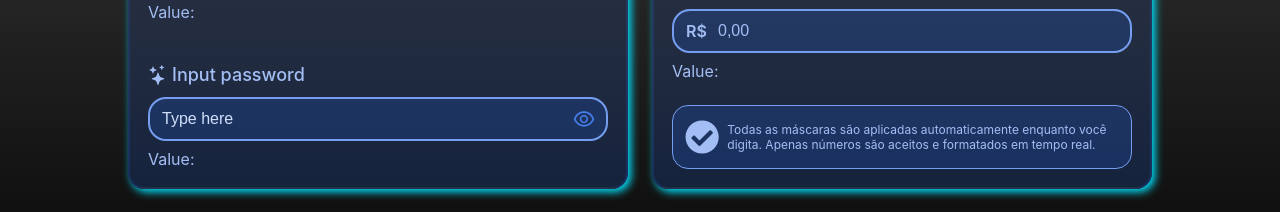
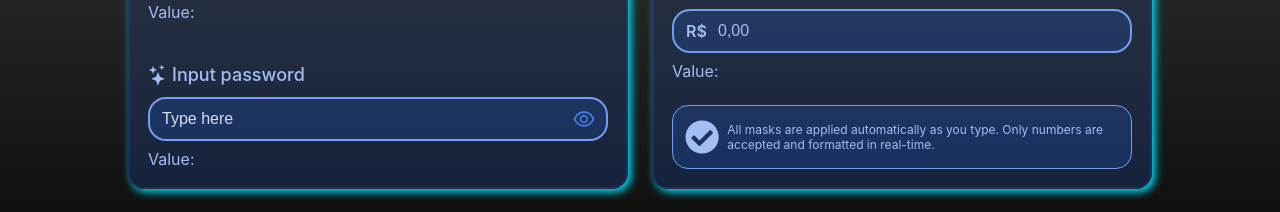
Before and after one commit to RNT13/Masked-components-page, a Next.js app: page / in a window 1280 px wide. Shown: the part 2020-2232 px from the top of the page. Built offline with nearby package versions, Linux system fonts and the light colour scheme; a web font is replaced by a local one.

Commit message:
Update: v 1.5.3 - Minor bug fix

```diff
--- a/package.json
+++ b/package.json
@@ -1,6 +1,6 @@
 {
   "name": "masked-components",
-  "version": "1.5.2",
+  "version": "1.5.3",
   "private": false,
   "scripts": {
     "dev": "next dev",
--- a/src/components/layout/footer/Footer.tsx
+++ b/src/components/layout/footer/Footer.tsx
@@ -41,7 +41,7 @@ const Footer = () => {
         <MButton className='greyButton' variant="ghost" size='sm' href='https://renato-s-dev-page.vercel.app/' >RNT-dev-page</MButton>
       </DivRow>
 
-      <p>&copy; {getCurrentYear()} RNT Projects. Todos os direitos reservados.</p>
+      <p>&copy; {getCurrentYear()} RNT Projects. All rights reserved.</p>
     </FooterContainer>
   )
 }
--- a/src/components/ui/InputSection/InputSection.tsx
+++ b/src/components/ui/InputSection/InputSection.tsx
@@ -131,7 +131,7 @@ export default function InputSection() {
             <InputDiv>
               <InfoDiv>
                 <FaCheckCircle />
-                <p>Todas as máscaras são aplicadas automaticamente enquanto você digita. Apenas números são aceitos e formatados em tempo real.</p>
+                <p>All masks are applied automatically as you type. Only numbers are accepted and formatted in real-time.</p>
               </InfoDiv>
             </InputDiv>
           </GlobalDiv>
```
Also changed, not shown: 1 other file (tests, documents, lock files or other folders).
